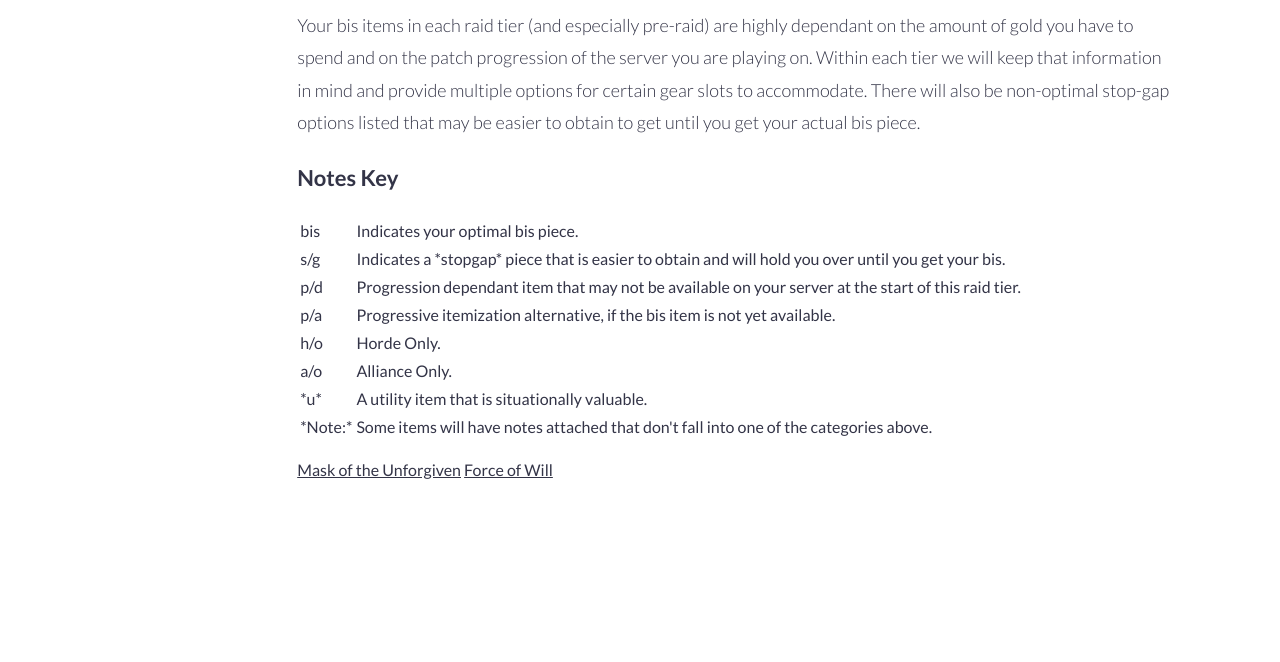
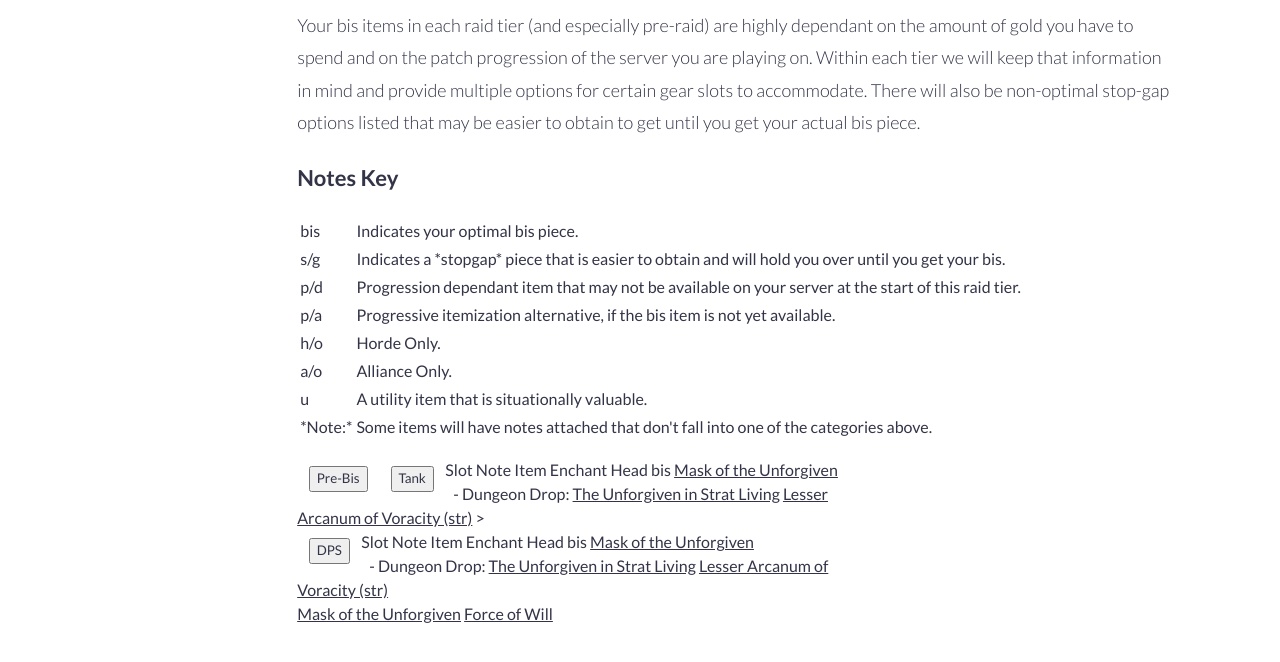
Before and after one commit to the-mixup/mixups-compendium, a plain HTML site: page pvebis.html in a window 1280 px wide. Shown: the part 108-770 px from the top of the page. Drawn offline with Linux system fonts and the light colour scheme; a script that the page names is missing.

```diff
--- a/css/col.css
+++ /dev/null
@@ -1,60 +0,0 @@
-.container {
-    padding-right: 15px;
-    padding-left: 15px;
-    margin-right: auto;
-    margin-left: auto;
-  }
-
-  @media (min-width: 768px) {
-    .container {
-      width: 750px;
-    }
-  }
-
-  @media (min-width: 992px) {
-    .container {
-      width: 970px;
-    }
-  }
-
-  @media (min-width: 1200px) {
-    .container {
-      width: 1170px;
-    }
-  }
-
-  .container .col {
-    background: lightblue;
-  }
-
-  .container .col p {
-    padding: .25rem .75rem;
-  }
-
-
-  /* 2 columns (600px) */
-
-  @media only screen and (min-width:600px) {
-    .container .col {
-      float: left;
-      width: 50%;
-    }
-  }
-
-
-  /* 3 columns (768px) */
-
-  @media only screen and (min-width:768px) {
-    .container .col {
-      width: 33.333%;
-    }
-  }
-
-
-  /* 4 columns (992px) */
-
-  @media only screen and (min-width:992px) {
-    .container .col {
-      width: 25%;
-    }
-  }
--- /dev/null
+++ b/css/collapse.css
@@ -0,0 +1,23 @@
+.collapsible {
+    background-color: #777;
+    color: white;
+    cursor: pointer;
+    padding: 18px;
+    width: 100%;
+    border: none;
+    text-align: left;
+    outline: none;
+    font-size: 15px;
+  }
+
+  .active, .collapsible:hover {
+    background-color: #555;
+  }
+
+  .content {
+    padding: 0 18px;
+    max-height: 0;
+    overflow: hidden;
+    transition: max-height 0.2s ease-out;
+    background-color: #f1f1f1;
+  }
--- a/pvebis.html
+++ b/pvebis.html
@@ -46,7 +46,7 @@
                                 <td>Alliance Only.</td>
                             </tr>
                             <tr>
-                                <td>*u*</td>
+                                <td>u</td>
                                 <td>A utility item that is situationally valuable.</td>
                             </tr>
                             <tr>
@@ -58,6 +58,45 @@
                     </row>
                     <row class="main">
                         <div class="col">
+                            <button class="collapsible">Pre-Bis</button>
+                            <div class="content">
+                                <button class="collapsible">Tank</button>
+                                    <div class="content">
+                                        <tr>
+                                            <td>Slot</td>
+                                            <td>Note</td>
+                                            <td>Item</td>
+                                            <td>Enchant</td>
+                                        </tr>
+                                        <tr>
+                                            <td>Head</td>
+                                            <td>bis</td>
+                                            <td>
+                                                <a href="https://classicdb.ch/?item=13404" target="_blank" rel="item=13404">Mask of the Unforgiven</a> <br>&ensp;- Dungeon Drop: <a href="https://classicdb.ch/?npc=10516" target="_blank">The Unforgiven in Strat Living</a>
+                                            </td>
+                                            <td><a href="https://classicdb.ch/?item=11645" target="_blank" rel="item=11645">Lesser Arcanum of Voracity (str)</a></td>
+                                        </tr>>
+                                    </div>
+                                <button class="collapsible">DPS</button>
+                                    <div class="content">
+                                        <tr>
+                                            <td>Slot</td>
+                                            <td>Note</td>
+                                            <td>Item</td>
+                                            <td>Enchant</td>
+                                        </tr>
+                                        <tr>
+                                            <td>Head</td>
+                                            <td>bis</td>
+                                            <td>
+                                                <a href="https://classicdb.ch/?item=13404" target="_blank" rel="item=13404">Mask of the Unforgiven</a> <br>&ensp;- Dungeon Drop: <a href="https://classicdb.ch/?npc=10516" target="_blank">The Unforgiven in Strat Living</a>
+                                            </td>
+                                            <td><a href="https://classicdb.ch/?item=11645" target="_blank" rel="item=11645">Lesser Arcanum of Voracity (str)</a></td>
+                                        </tr>
+                                    </div>
+                            </div>
+
+                            <div class="content">
                             <a href="https://classicdb.ch/?item=13404" target="_blank" rel="item=13404">Mask of the Unforgiven</a>
                             <a href="https://classicdb.ch/?item=11810-0" target="_blank" rel="item=11810-0">Force of Will</a>
                         </div>
```
Also changed, not shown: 1 other file.
